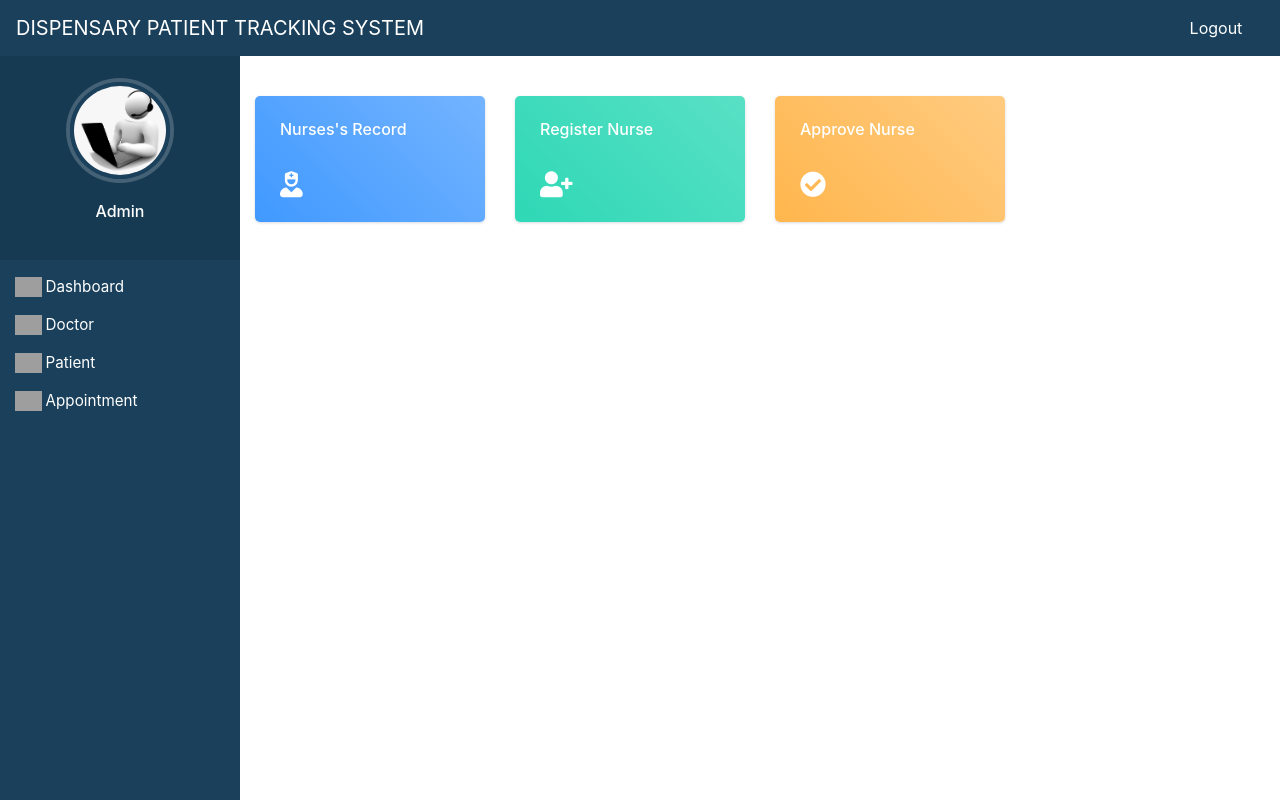
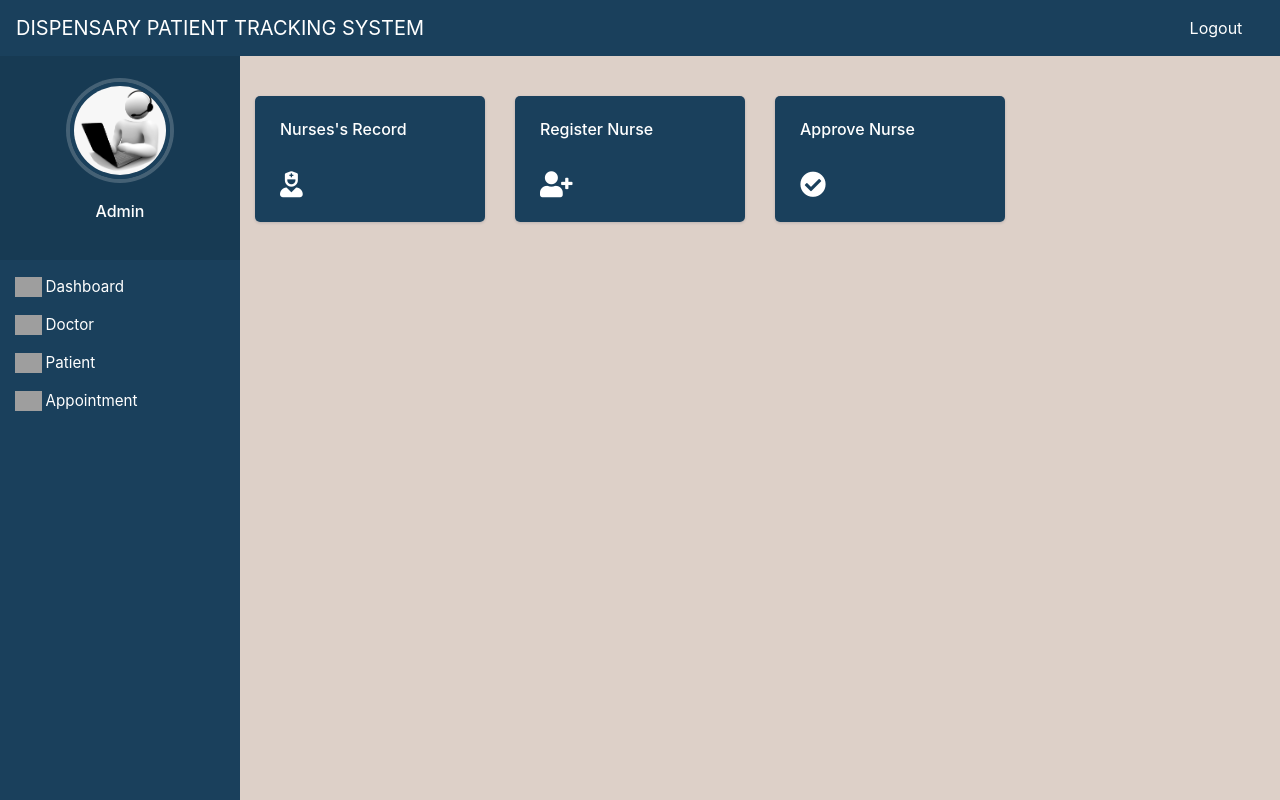
Before and after one commit to Julzpeter/dispensary-kapsiya, a Django app: template kapsiya/templates/admin_doctor.html in a window 1280 px wide. Run offline with Django 3.2, Linux system fonts and the light colour scheme; the template is opened without the code that fills it, so the values that code supplies are empty; some libraries are stand-ins or nearby versions; grey boxes are pictures that could not be loaded.

Commit message:
modify css colors in the admin_doctor template

```diff
--- a/kapsiya/templates/admin_doctor.html
+++ b/kapsiya/templates/admin_doctor.html
@@ -12,6 +12,9 @@
   <link rel="stylesheet" href="https://cdnjs.cloudflare.com/ajax/libs/font-awesome/5.12.1/css/all.min.css">
 
   <style type="text/css">
+    body{
+        background-color: #ddd0c8;
+    }
     a:link {
       text-decoration: none;
     }
@@ -29,19 +32,19 @@
     }
 
     .bg-c-blue {
-      background: linear-gradient(45deg, #4099ff, #73b4ff);
+      background: linear-gradient(45deg, #1a405c, #1a405c);
     }
 
     .bg-c-green {
-      background: linear-gradient(45deg, #2ed8b6, #59e0c5);
+      background: linear-gradient(45deg, #1a405c, #1a405c);
     }
 
     .bg-c-yellow {
-      background: linear-gradient(45deg, #FFB64D, #ffcb80);
+      background: linear-gradient(45deg, #1a405c, #1a405c);
     }
 
     .bg-c-pink {
-      background: linear-gradient(45deg, #FF5370, #ff869a);
+      background: linear-gradient(45deg, #1a405c, #1a405c);
     }
 
 
@@ -70,10 +73,12 @@
     .f-right {
       float: right;
     }
+
   </style>
 </head>
 
 <link href="https://maxcdn.bootstrapcdn.com/font-awesome/4.3.0/css/font-awesome.min.css" rel="stylesheet">
+<body>
     <div class="container">
         <div class="row">
           <div class="col-md-4 col-xl-3">
@@ -116,6 +121,8 @@
 
         </div>
       </div>
+</body>
+
 
 <br><br><br><br><br><br><br>
 {% endblock content %}
```
Lines whose indentation alone changed are shown as unchanged.
